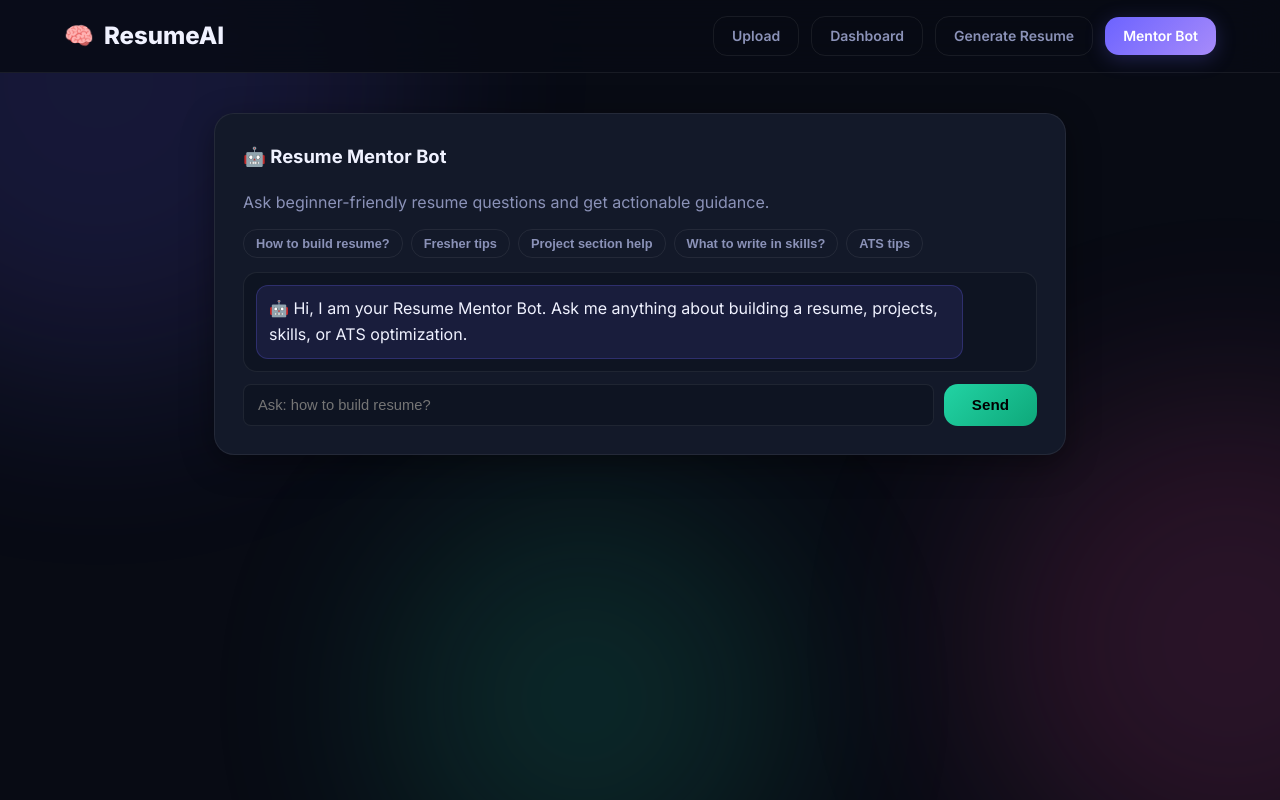
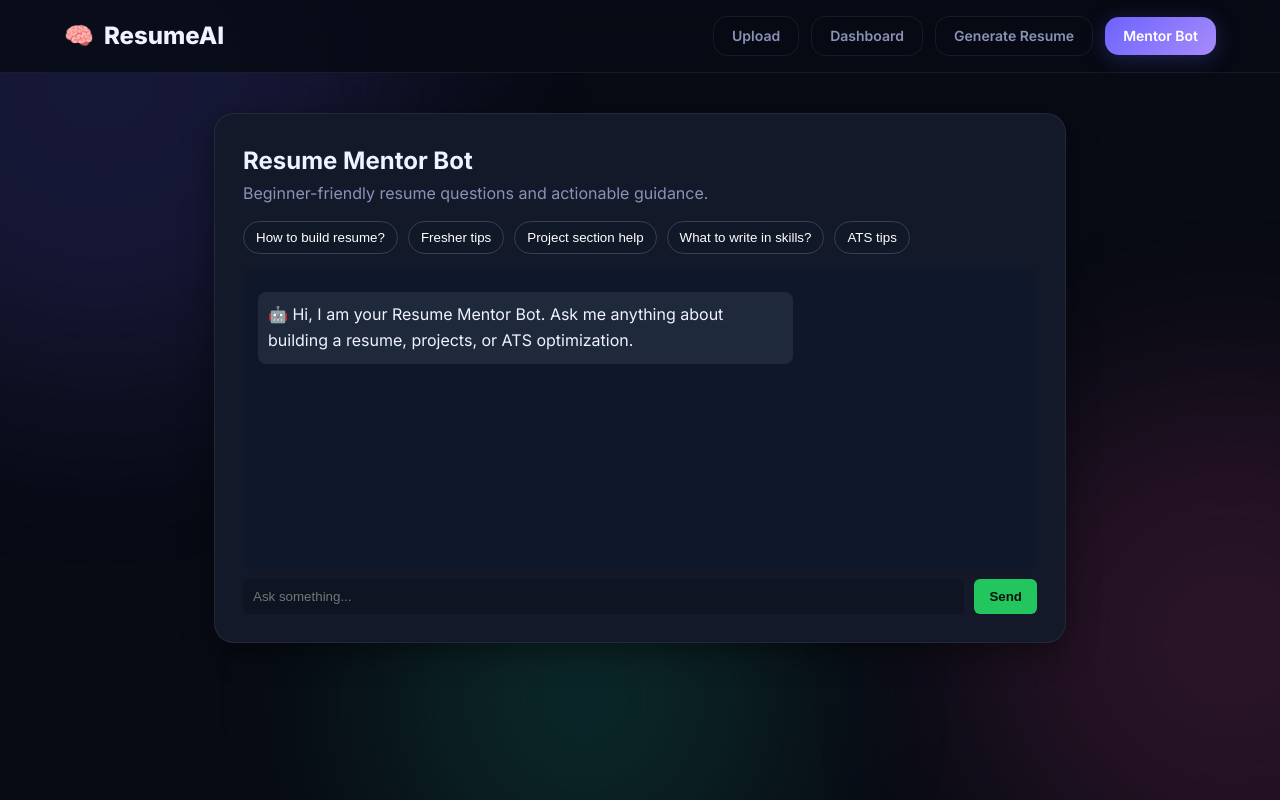
Before and after one commit to kishore0000123/AI-Resume-Analyzer, a React (Vite) app in the folder client/: page /mentor-bot in a window 1280 px wide. Built offline with nearby package versions, Linux system fonts and the light colour scheme.

Commit message:
addreesumebot UI,mentor flow updates,and cleanup pycache artifacts

```diff
--- /dev/null
+++ b/client/src/components/ResumeBot.jsx
@@ -0,0 +1,123 @@
+import { useState } from "react";
+
+const suggestions = [
+  "How to build resume?",
+  "Fresher tips",
+  "Project section help",
+  "What to write in skills?",
+  "ATS tips",
+];
+
+function getBotReply(text) {
+  const q = text.toLowerCase().trim();
+
+  if (q.includes("how to build") || q.includes("build resume") || q.includes("start resume")) {
+    return {
+      text: "1. Add your name and contact details\n2. Add skills (React, Python, SQL, etc.)\n3. Add 2-3 projects with impact\n4. Add education and certifications\n5. Keep it one page and ATS-friendly.",
+      action: "summary",
+    };
+  }
+
+  if (q.includes("fresher") || q.includes("student") || q.includes("beginner")) {
+    return {
+      text: "As a fresher, focus on projects, skills, certifications, and internships. Show outcomes using numbers whenever possible.",
+      action: "projects",
+    };
+  }
+
+  if (q.includes("project")) {
+    return {
+      text: "Write projects as: Problem -> Solution -> Tech Stack -> Result. Use action verbs like Built, Designed, Implemented.",
+      action: "projects",
+    };
+  }
+
+  if (q.includes("skills") || q.includes("tech stack")) {
+    return {
+      text: "Add grouped skills: Languages, Frameworks, Databases, Tools. Include only what you can explain confidently.",
+      action: "skills",
+    };
+  }
+
+  if (q.includes("ats") || q.includes("keyword")) {
+    return {
+      text: "ATS tips: match job keywords, use standard section names, avoid tables/images, keep formatting clean, export as PDF.",
+      action: null,
+    };
+  }
+
+  return {
+    text: "Good question. Ask me: 'How to build resume?', 'Fresher tips', 'Project section help', or 'What to write in skills?'.",
+    action: null,
+  };
+}
+
+export default function ResumeBot({ onAction }) {
+  const [messages, setMessages] = useState([
+    {
+      role: "bot",
+      text: "Hi, I am your Resume Mentor Bot. Ask me anything about building a resume, projects, or ATS optimization.",
+      action: null,
+    },
+  ]);
+  const [input, setInput] = useState("");
+
+  const handleSend = (value = null) => {
+    const text = (value ?? input).trim();
+    if (!text) return;
+
+    const reply = getBotReply(text);
+    setMessages((prev) => [
+      ...prev,
+      { role: "user", text, action: null },
+      { role: "bot", text: reply.text, action: reply.action },
+    ]);
+    setInput("");
+  };
+
+  return (
+    <div className="bot-container">
+      <h2>Resume Mentor Bot</h2>
+      <p className="subtitle">Beginner-friendly resume questions and actionable guidance.</p>
+
+      <div className="suggestions">
+        {suggestions.map((s, i) => (
+          <button key={i} onClick={() => handleSend(s)}>
+            {s}
+          </button>
+        ))}
+      </div>
+
+      <div className="chat-box">
+        {messages.map((msg, i) => (
+          <div key={i} className={`msg ${msg.role}`}>
+            <p style={{ whiteSpace: "pre-line" }}>
+              {msg.role === "user" ? "🧑 " : "🤖 "}
+              {msg.text}
+            </p>
+            {msg.role === "bot" && msg.action && onAction && (
+              <button
+                className="bot-action-btn"
+                onClick={() => onAction(msg.action)}
+              >
+                Open {msg.action} in Builder
+              </button>
+            )}
+          </div>
+        ))}
+      </div>
+
+      <div className="input-box">
+        <input
+          value={input}
+          onChange={(e) => setInput(e.target.value)}
+          placeholder="Ask something..."
+          onKeyDown={(e) => {
+            if (e.key === "Enter") handleSend();
+          }}
+        />
+        <button onClick={() => handleSend()}>Send</button>
+      </div>
+    </div>
+  );
+}
--- a/client/src/index.css
+++ b/client/src/index.css
@@ -258,6 +258,97 @@ body {
   font-family: inherit;
 }
 
+/* ─── Resume Bot Panel (Requested Layout) ──────────────────────────────── */
+.bot-container {
+  max-width: 800px;
+  margin: auto;
+  color: var(--text-primary);
+}
+
+.subtitle {
+  color: var(--text-secondary);
+  margin-bottom: 15px;
+}
+
+.suggestions {
+  display: flex;
+  flex-wrap: wrap;
+  gap: 10px;
+  margin-bottom: 15px;
+}
+
+.suggestions button {
+  background: #111827;
+  border: 1px solid #374151;
+  padding: 8px 12px;
+  border-radius: 20px;
+  color: #ffffff;
+  cursor: pointer;
+}
+
+.chat-box {
+  background: #0f172a;
+  padding: 15px;
+  height: 300px;
+  overflow-y: auto;
+  border-radius: 10px;
+  margin-bottom: 10px;
+  display: flex;
+  flex-direction: column;
+  gap: 8px;
+}
+
+.msg {
+  margin: 8px 0;
+  padding: 10px;
+  border-radius: 8px;
+  max-width: 70%;
+}
+
+.msg.bot {
+  background: #1e293b;
+}
+
+.msg.user {
+  background: #2563eb;
+  margin-left: auto;
+}
+
+.input-box {
+  display: flex;
+  gap: 10px;
+}
+
+.input-box input {
+  flex: 1;
+  padding: 10px;
+  border-radius: 6px;
+  border: none;
+  background: var(--bg-surface);
+  color: var(--text-primary);
+}
+
+.input-box button {
+  padding: 10px 15px;
+  background: #22c55e;
+  color: #06120b;
+  border: none;
+  border-radius: 6px;
+  cursor: pointer;
+  font-weight: 700;
+}
+
+.bot-action-btn {
+  margin-top: 8px;
+  background: rgba(108, 99, 255, 0.2);
+  border: 1px solid rgba(108, 99, 255, 0.4);
+  color: #ffffff;
+  padding: 6px 10px;
+  border-radius: 8px;
+  cursor: pointer;
+  font-size: 0.78rem;
+}
+
 /* ─── Mentor Bot ─────────────────────────────────────────────────────────── */
 .mentor-quick-chips {
   display: flex;
@@ -311,4 +402,5 @@ body {
   .btn { padding: 10px 22px; font-size: 0.875rem; }
   .resume-form-grid { grid-template-columns: 1fr; }
   .mentor-input-row { grid-template-columns: 1fr; }
+  .msg { max-width: 85%; }
 }
--- a/client/src/pages/MentorBot.jsx
+++ b/client/src/pages/MentorBot.jsx
@@ -1,138 +1,18 @@
-import { useState } from "react";
 import { useNavigate } from "react-router-dom";
-
-const QUICK_PROMPTS = [
-  "How to build resume?",
-  "Fresher tips",
-  "Project section help",
-  "What to write in skills?",
-  "ATS tips",
-];
-
-function getBotReply(input) {
-  const text = input.toLowerCase().trim();
-
-  if (text.includes("how to build") || text.includes("build resume") || text.includes("start resume")) {
-    return {
-      reply:
-        "1) Add your name and contact details\n2) Add a short summary (2-3 lines)\n3) Add technical skills\n4) Add 2-3 projects with impact\n5) Add education/certifications\n6) Keep it 1 page and ATS-friendly",
-      action: "summary",
-    };
-  }
-
-  if (text.includes("fresher") || text.includes("student") || text.includes("beginner")) {
-    return {
-      reply:
-        "As a fresher, focus on skills, projects, certifications, and internships. Use project bullets in this format: problem -> solution -> tech stack -> measurable result.",
-      action: "projects",
-    };
-  }
-
-  if (text.includes("project")) {
-    return {
-      reply:
-        "Write each project with 4 parts: 1) Problem you solved 2) What you built 3) Tech stack 4) Result (speed, users, accuracy, etc.). Use action verbs like Built, Designed, Implemented.",
-      action: "projects",
-    };
-  }
-
-  if (text.includes("skill") || text.includes("tech stack")) {
-    return {
-      reply:
-        "Create a clean skill list grouped by category: Languages, Frameworks, Databases, Tools. Keep only skills you can explain in interviews.",
-      action: "skills",
-    };
-  }
-
-  if (text.includes("ats") || text.includes("keyword")) {
-    return {
-      reply:
-        "ATS tips: match keywords from job description, avoid tables/images, keep clear headings, use standard section names, and save as PDF.",
-      action: null,
-    };
-  }
-
-  return {
-    reply: "Try asking: 'How to build resume?', 'Fresher tips', 'Project section help', or 'What to write in skills?'",
-    action: null,
-  };
-}
+import ResumeBot from "../components/ResumeBot";
 
 export default function MentorBot() {
-  const [messages, setMessages] = useState([
-    {
-      role: "bot",
-      text: "Hi, I am your Resume Mentor Bot. Ask me anything about building a resume, projects, skills, or ATS optimization.",
-      action: null,
-    },
-  ]);
-  const [input, setInput] = useState("");
   const navigate = useNavigate();
 
   const openBuilderSection = (section) => {
     navigate(`/generate-resume?section=${section}`);
   };
 
-  const sendMessage = (valueFromChip = null) => {
-    const userText = (valueFromChip ?? input).trim();
-    if (!userText) return;
-
-    const { reply, action } = getBotReply(userText);
-    setMessages((prev) => [
-      ...prev,
-      { role: "user", text: userText, action: null },
-      { role: "bot", text: reply, action },
-    ]);
-    setInput("");
-  };
-
   return (
     <main style={{ padding: "40px 0 80px" }}>
       <div className="container" style={{ maxWidth: 900 }}>
         <div className="card">
-          <div className="section-title">🤖 Resume Mentor Bot</div>
-          <p style={{ color: "var(--text-secondary)", marginBottom: 14 }}>
-            Ask beginner-friendly resume questions and get actionable guidance.
-          </p>
-
-          <div className="mentor-quick-chips">
-            {QUICK_PROMPTS.map((prompt) => (
-              <button key={prompt} className="btn btn-ghost" style={{ padding: "6px 12px", fontSize: "0.8rem" }} onClick={() => sendMessage(prompt)}>
-                {prompt}
-              </button>
-            ))}
-          </div>
-
-          <div className="mentor-chat-window">
-            {messages.map((msg, idx) => (
-              <div key={idx} className={`mentor-bubble ${msg.role === "bot" ? "mentor-bubble-bot" : "mentor-bubble-user"}`}>
-                <p style={{ whiteSpace: "pre-line", marginBottom: msg.action ? 10 : 0 }}>
-                  {msg.role === "user" ? "🧑 " : "🤖 "}
-                  {msg.text}
-                </p>
-                {msg.role === "bot" && msg.action && (
-                  <button className="btn btn-primary" style={{ padding: "6px 12px", fontSize: "0.78rem" }} onClick={() => openBuilderSection(msg.action)}>
-                    Open {msg.action} in Builder
-                  </button>
-                )}
-              </div>
-            ))}
-          </div>
-
-          <div className="mentor-input-row">
-            <input
-              className="resume-input"
-              placeholder="Ask: how to build resume?"
-              value={input}
-              onChange={(e) => setInput(e.target.value)}
-              onKeyDown={(e) => {
-                if (e.key === "Enter") sendMessage();
-              }}
-            />
-            <button className="btn btn-success" onClick={() => sendMessage()}>
-              Send
-            </button>
-          </div>
+          <ResumeBot onAction={openBuilderSection} />
         </div>
       </div>
     </main>
```
Also changed, not shown: 2 other files (tests, documents, lock files or other folders).
